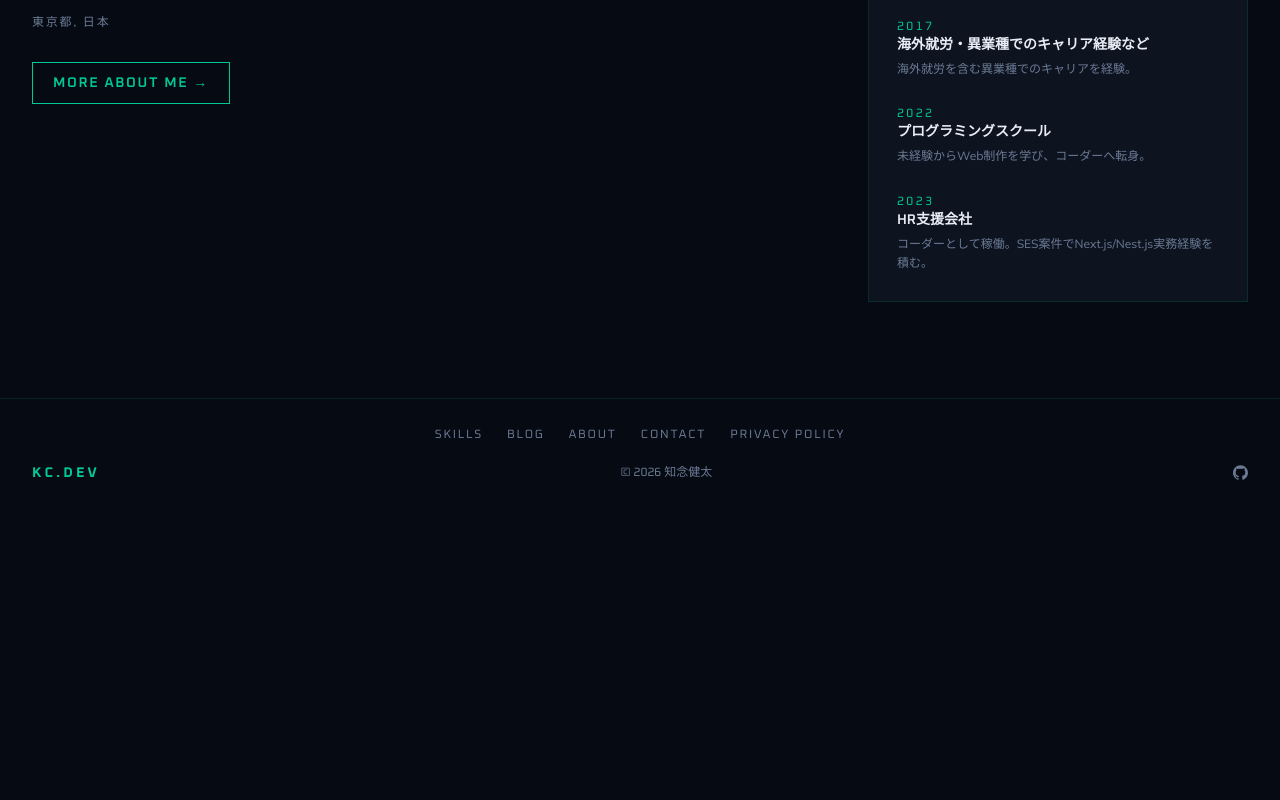
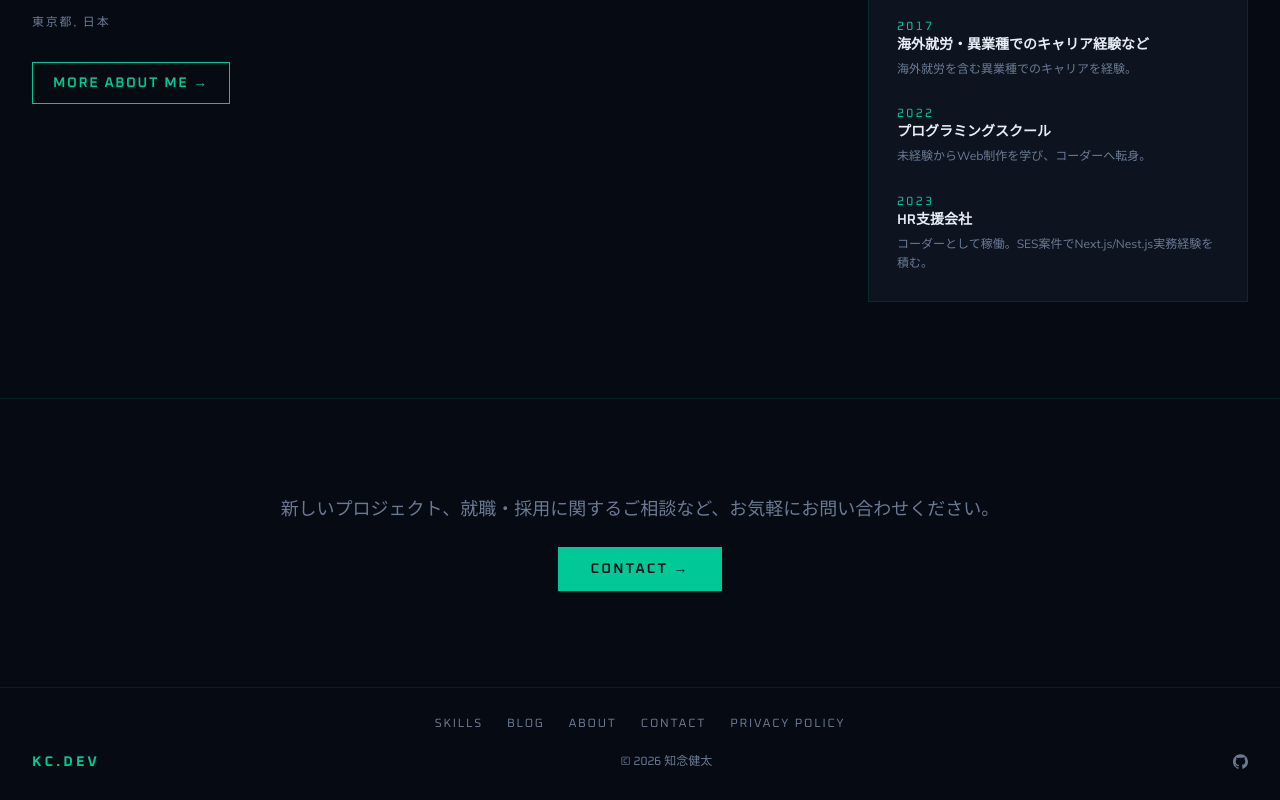
Before and after one commit to kenta-io/portfolio-site, a Next.js app: page / in a window 1280 px wide. Shown: the part 1966-2766 px from the top of the page. Before the commit the page ends 2477 px from the top, so only its background shows below. Built offline with nearby package versions, Linux system fonts and the light colour scheme.

Commit message:
feat: add contact cta

```diff
--- a/src/app/page.tsx
+++ b/src/app/page.tsx
@@ -1,4 +1,5 @@
 import { AboutPreview } from "@/components/home/AboutPreview";
+import { ContactCta } from "@/components/home/ContactCta";
 import { HeroSection } from "@/components/home/HeroSection";
 import { SkillsPreview } from "@/components/home/SkillsPreview";
 
@@ -8,6 +9,7 @@ export default function Home() {
       <HeroSection />
       <SkillsPreview />
       <AboutPreview />
+      <ContactCta />
     </>
   );
 }
--- /dev/null
+++ b/src/components/home/ContactCta/index.tsx
@@ -0,0 +1,19 @@
+import Link from "next/link";
+
+export function ContactCta() {
+  return (
+    <section className="border-t border-border py-16 lg:py-24">
+      <div className="mx-auto max-w-[1280px] px-4 text-center md:px-6 lg:px-8">
+        <p className="mb-6 text-base text-muted-foreground md:text-lg">
+          新しいプロジェクト、就職・採用に関するご相談など、お気軽にお問い合わせください。
+        </p>
+        <Link
+          href="/contact"
+          className="font-heading inline-flex items-center gap-2 bg-accent px-8 py-3 text-sm font-semibold uppercase tracking-[0.15em] text-accent-foreground transition-opacity hover:opacity-85"
+        >
+          Contact →
+        </Link>
+      </div>
+    </section>
+  );
+}
```
